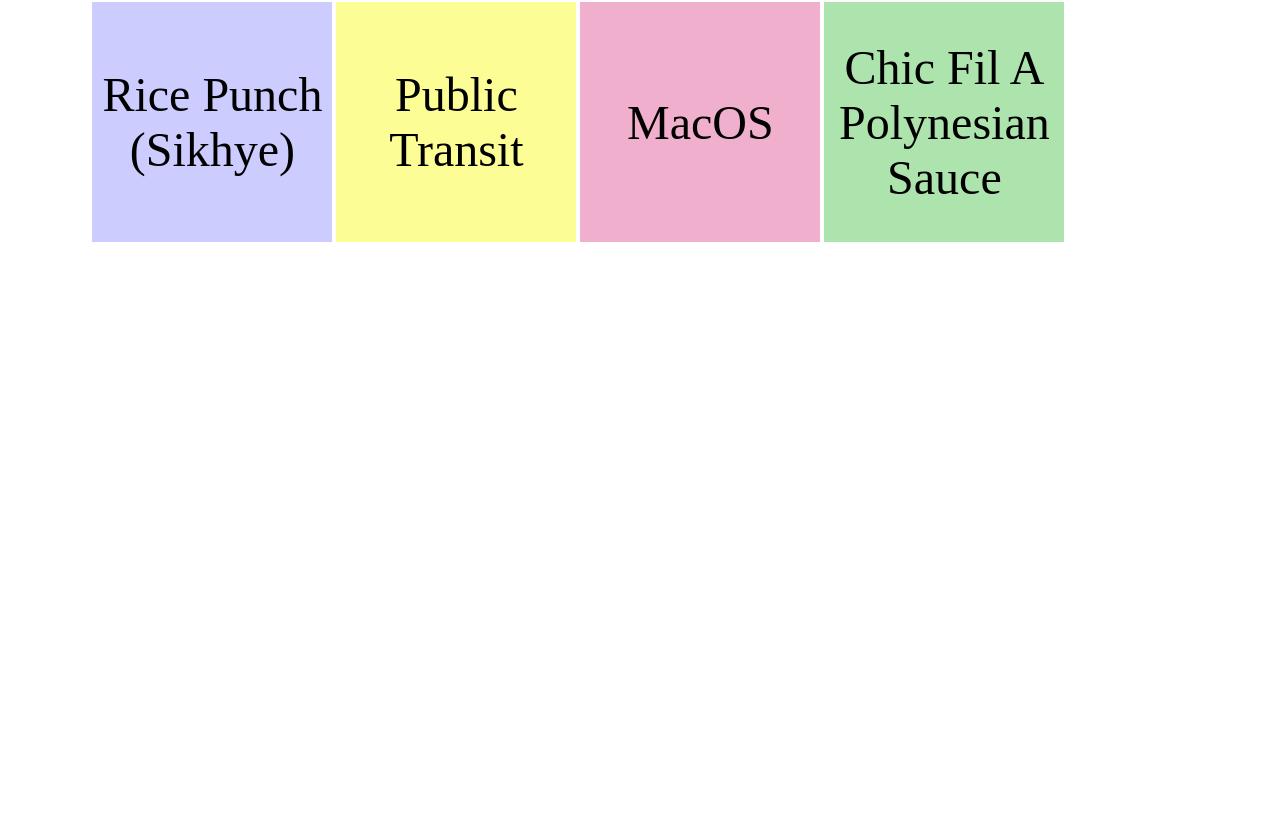
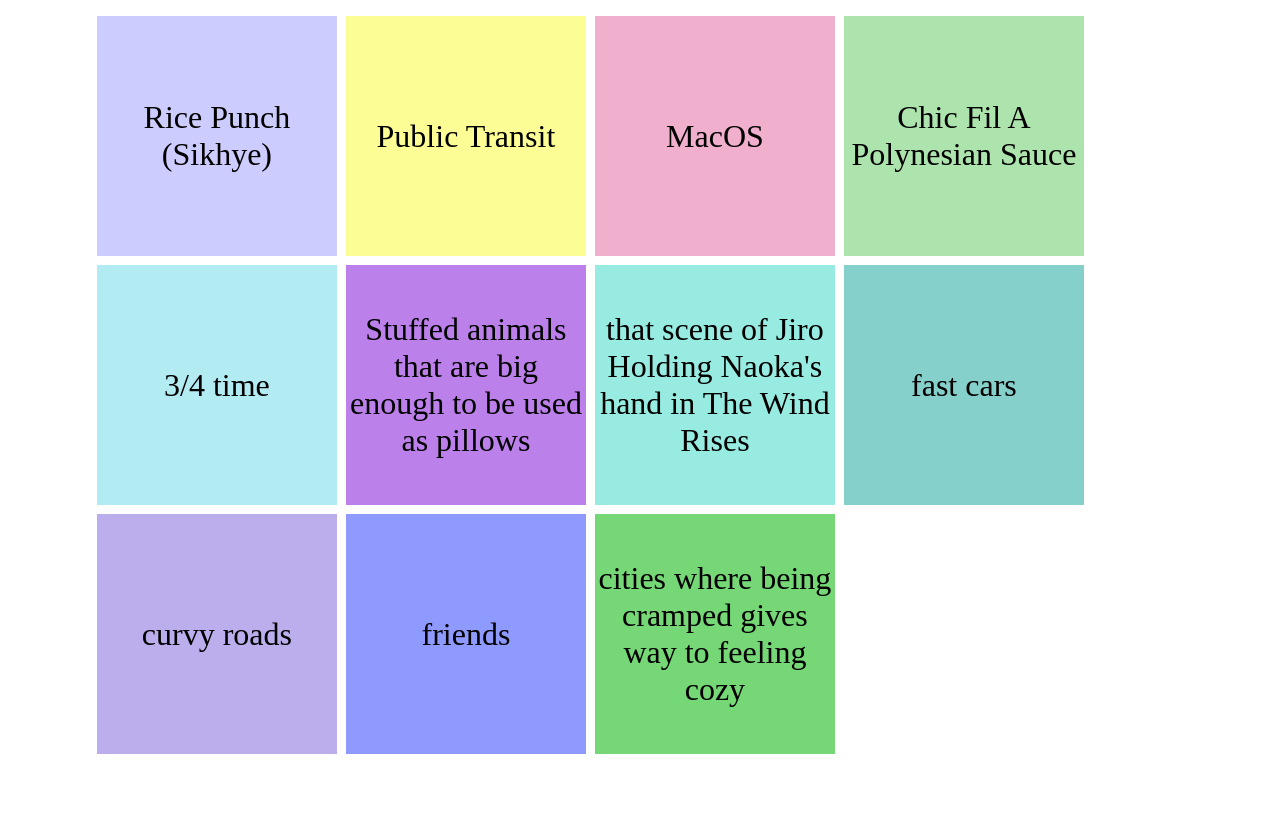
Before and after one commit to Akibaten/KingdomOfAkibaten, a plain HTML site: page happinessWall.html in a window 1280 px wide. Shown: the part 141-980 px from the top of the page. Before the commit the page ends 800 px from the top, so only its background shows below. Drawn offline with nearby package versions, Linux system fonts and the light colour scheme; a web font is replaced by a local one.

Commit message:
fixed maybe

```diff
--- a/happinessWall.html
+++ b/happinessWall.html
@@ -31,6 +31,9 @@
           <h1>
             Happiness Wall
           </h1>
+          <p>
+            things that make me happy
+          </p>
         </div>
         <section id = "stickyNotes">
           <article class="stickyNote" style = "background-color: #CCCCFF;">
@@ -49,6 +52,34 @@
             Chic Fil A Polynesian Sauce
             <span>2025/08/07</span>
           </article>
+          <article class = "stickyNote" style = "background-color: #B3EBF2">
+            3/4 time
+            <span>2025/08/08</span>
+          </article>
+          <article class="stickyNote" style = "background-color: #bc80ea;">
+            Stuffed animals that are big enough to be used as pillows
+            <span>2025/08/09</span>
+          </article>
+          <article class="stickyNote" style = "background-color: #97ebe0;">
+            that scene of Jiro Holding Naoka's hand in The Wind Rises
+            <span>2025/08/10</span>
+          </article>
+          <article class="stickyNote" style = "background-color: rgb(134, 208, 204);">
+            fast cars
+            <span>2025/08/12</span>
+          </article>
+          <article class="stickyNote" style = "background-color: rgb(188, 174, 237);">
+            curvy roads
+            <span>2025/08/12</span>
+          </article>
+          <article class = "stickyNote" style = "background-color: rgb(143, 154, 255);">
+            friends
+            <span>2025/08/13</span>
+          </article>
+          <article class="stickyNote" style = "background-color: rgb(117, 215, 117);">
+            cities where being cramped gives way to feeling cozy
+            <span>2025/08/14</span>
+          </article>
         </section>
       </div>
       <!--RIGHT SIDE-->
--- a/happinessWall/style.css
+++ b/happinessWall/style.css
@@ -57,18 +57,22 @@
 
 #stickyNotes {
   margin-bottom: 5rem;
+  font-size: 0;
 }
 
 .stickyNote {
   display: inline-block;
   position: relative;
+  box-sizing: border-box;
   vertical-align: top;
   aspect-ratio: 1/1;
   width: 15rem;
-  font-size: 3rem;
+  height: 15rem;
+  font-size: 2rem;
   text-align: center;
   align-content: center;
-  margin-bottom: 4%;
+  margin: .4%;
+  padding: .1em;
 
   transition: scale .5s;
   z-index: 1;
@@ -97,7 +101,7 @@
 }
 
 .titleContainer {
-  margin-top: 5%;
+  margin-top: 3%;
   text-align: center;
 }
 
@@ -113,19 +117,20 @@
 }
 
 p {
-  font-size: 5em;
+  font-size: 2em;
   color: black;
   overflow-wrap: break-word;
+  line-height: 0;
 }
 
 /*li is formatting for list items*/
-li{
+/* li{
 
 }
 
 strong {
 
-}
+} */
 
 body {
   margin:0;
```
Also changed, not shown: index.html (+1 -1 lines).
